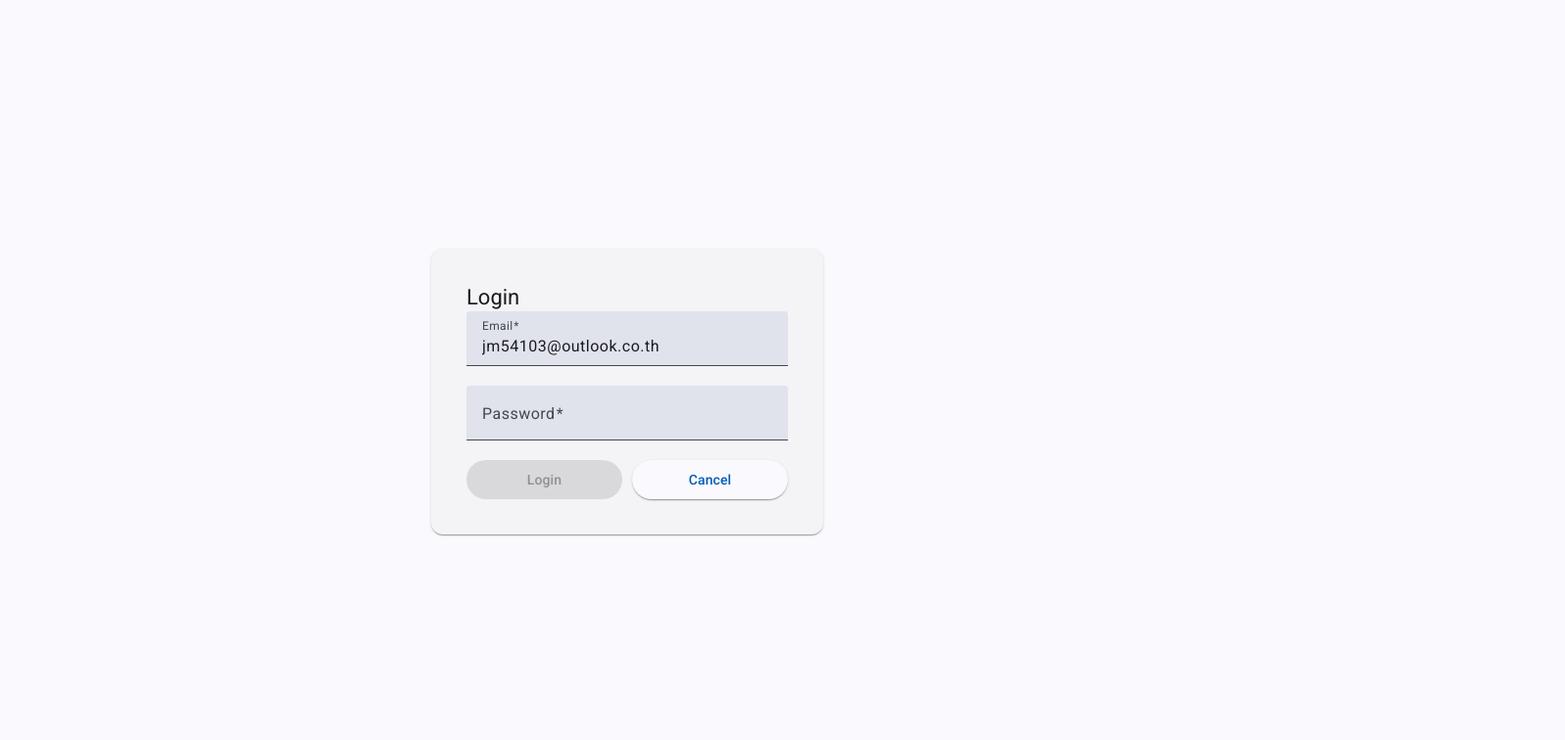
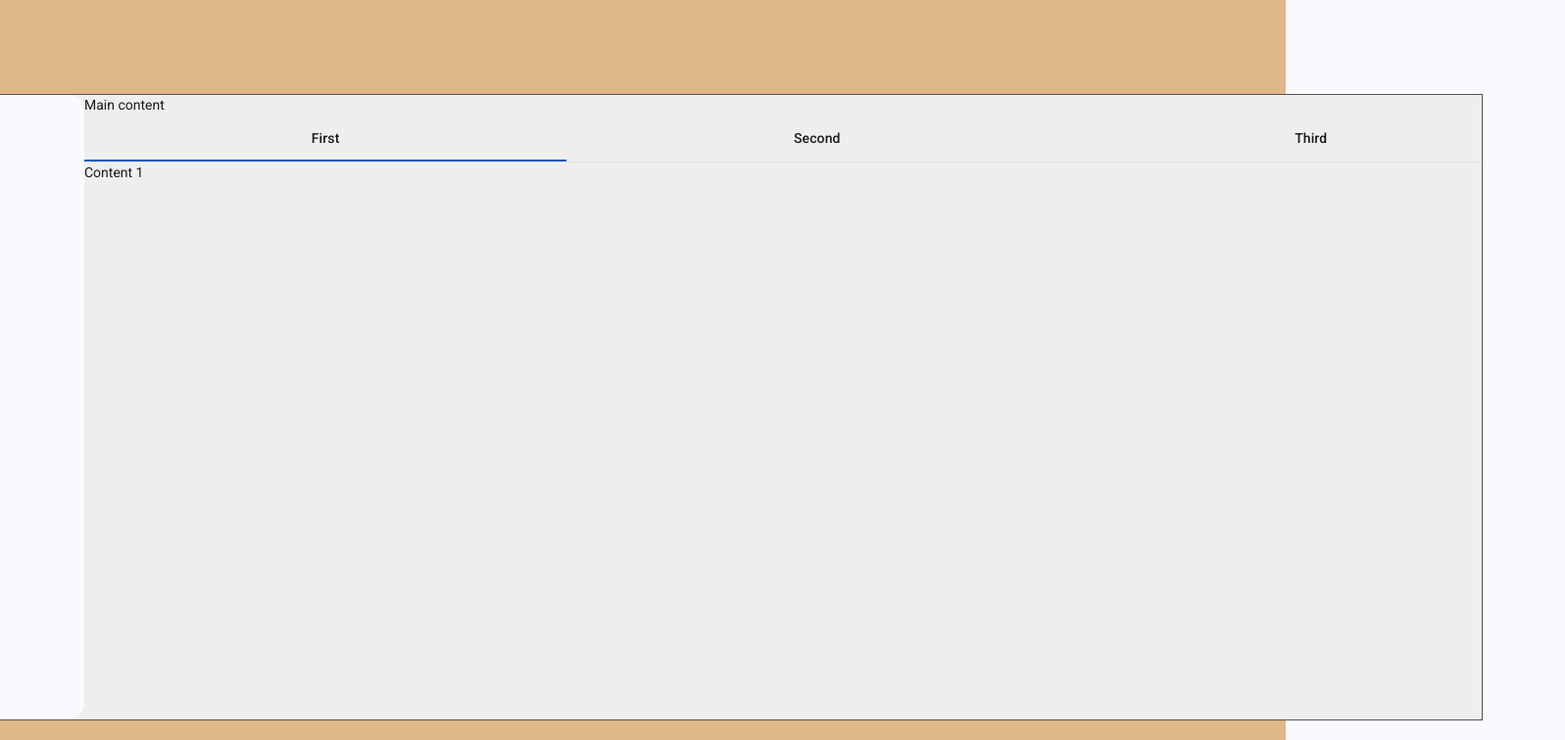
Before and after one commit to jm54103-outlook/mean-treadex-ui, an Angular app: page / in a window 1280 px wide. Shown: the top 756 px of the page at 98% size, 1597 px wide, since content can reach past the window. Built offline with nearby package versions, Linux system fonts and the light colour scheme.

Commit message:
home.html

```diff
--- a/angular.json
+++ b/angular.json
@@ -95,5 +95,8 @@
         }
       }
     }
+  },
+  "cli": {
+    "analytics": false
   }
 }
--- a/src/app/app.html
+++ b/src/app/app.html
@@ -7,6 +7,7 @@
 <!-- * * * * * * * to get started with your project! * * * * * * * -->
 <!-- * * * * * * * * * * * * * * * * * * * * * * * * * * * * * * * -->
 
+<!--
 <style>
   :host {
     --bright-blue: oklch(51.01% 0.274 263.83);
@@ -63,7 +64,7 @@
 
   main {
     width: 100%;
-    min-height: 100%;
+    min-height: 800px;
     display: flex;
     justify-content: center;
     align-items: center;
@@ -80,7 +81,7 @@
     display: flex;
     justify-content: space-around;
     width: 100%;
-    max-width: 700px;
+    max-width: 1800px;
     margin-bottom: 3rem;
   }
 
@@ -167,7 +168,7 @@
     fill: var(--gray-900);
   }
 
-  @media screen and (max-width: 650px) {
+  @media screen and (max-width: 1600px) {
     .content {
       flex-direction: column;
       width: max-content;
@@ -181,7 +182,21 @@
     }
   }
 </style>
+-->
 
+<style>
+  main {
+    width: 100%;
+    background-color:burlywood;
+    min-height: 800px;
+    display: flex;
+    justify-content: center;
+    align-items: center;
+    padding: 1rem;
+    box-sizing: inherit;
+    position: relative;
+  }
+</style>
 <main class="main">
   <router-outlet></router-outlet>
 </main>
--- a/src/app/app.routes.ts
+++ b/src/app/app.routes.ts
@@ -4,8 +4,8 @@ import { HomeComponent } from './pages/home/home';
 import { LoginComponent } from './pages/login/login';
 
 export const routes: Routes = [
-    { path: 'home', component: HomeComponent },
-    { path: '', component: LoginComponent },
+    { path: '', component: HomeComponent },
+    { path: 'login', component: LoginComponent },
 
 ];
 
--- a/src/app/pages/home/home.css
+++ b/src/app/pages/home/home.css
@@ -0,0 +1,9 @@
+.drawer-container {
+    width: 95%;
+    min-height: 640px;
+    margin: 10px;
+    border: 1px solid #555;
+    /* The background property is added to clearly distinguish the borders between drawer and main
+       content */
+    background: #eee;
+  }
--- a/src/app/pages/home/home.html
+++ b/src/app/pages/home/home.html
@@ -1,5 +1,32 @@
-<p>home works!</p>
+<mat-drawer-container class="drawer-container">
+  <mat-drawer mode="side" opened="true">Drawer content
+    <mat-tree #tree [dataSource]="dataSource" [childrenAccessor]="childrenAccessor">
+      <!-- This is the tree node template for leaf nodes -->
+      <mat-tree-node *matTreeNodeDef="let node" matTreeNodePadding>
+        <!-- use a disabled button to provide padding for tree leaf -->
+        <mat-icon>person</mat-icon>
+        &nbsp;
+        {{node.name}}
+      </mat-tree-node>
+      <!-- This is the tree node template for expandable nodes -->
+      <mat-tree-node *matTreeNodeDef="let node;when: hasChild" matTreeNodePadding matTreeNodeToggle
+                    [cdkTreeNodeTypeaheadLabel]="node.name">
+        <button matIconButton matTreeNodeToggle
+                [attr.aria-label]="'Toggle ' + node.name">
+          <mat-icon class="mat-icon-rtl-mirror">
+            {{tree.isExpanded(node) ? 'expand_more' : 'chevron_right'}}
+          </mat-icon>
+        </button>
+        {{node.name}}
+      </mat-tree-node>
+    </mat-tree>
 
-<button mat-button>Click Me</button>
-
-{{message}}
+  </mat-drawer>
+  <mat-drawer-content style="width:1500px">Main content
+    <mat-tab-group>
+      <mat-tab label="First"> Content 1 </mat-tab>
+      <mat-tab label="Second"> Content 2 </mat-tab>
+      <mat-tab label="Third"> Content 3 </mat-tab>
+    </mat-tab-group>
+  </mat-drawer-content>
+</mat-drawer-container>
--- a/src/app/pages/home/home.ts
+++ b/src/app/pages/home/home.ts
@@ -1,14 +1,63 @@
-import { Component} from '@angular/core';
-import { MatButtonModule } from '@angular/material/button';
+import {ChangeDetectionStrategy, Component} from '@angular/core';
+import {MatSidenavModule} from '@angular/material/sidenav';
+import {MatTabsModule} from '@angular/material/tabs';
+import {MatProgressBarModule} from '@angular/material/progress-bar';
+import {MatIconModule} from '@angular/material/icon';
+import {MatButtonModule} from '@angular/material/button';
+import {MatTreeModule} from '@angular/material/tree';
+
+/**
+ * Food data with nested structure.
+ * Each node has a name and an optional list of children.
+ */
+interface TreeNode {
+  name: string;
+  children?: TreeNode[];
+}
+
+const EXAMPLE_DATA: TreeNode[] = [
+  {
+    name: 'Traders',
+    children: [{name: 'Apple'}, {name: 'Banana'}, {name: 'Fruit loops'}],
+  },
+  {
+    name: 'Products',
+    children: [
+      {
+        name: 'Green',
+        children: [{name: 'Broccoli'}, {name: 'Brussels sprouts'}],
+      },
+      {
+        name: 'Orange',
+        children: [{name: 'Pumpkins'}, {name: 'Carrots'}],
+      },
+    ],
+  },
+];
 
 @Component({
   selector: 'app-home',
-  imports: [MatButtonModule,],
+  imports: [MatSidenavModule,
+            MatTabsModule,
+            MatProgressBarModule,
+            MatIconModule,
+            MatButtonModule,
+            MatTreeModule,
+          ],
+  changeDetection: ChangeDetectionStrategy.OnPush,
   templateUrl: './home.html',
   styleUrl: './home.css',
 })
 
+
 export class HomeComponent  {
+
+  dataSource = EXAMPLE_DATA;
+
+  childrenAccessor = (node: TreeNode) => node.children ?? [];
+
+  hasChild = (_: number, node: TreeNode) => !!node.children && node.children.length > 0;
+
   message = "Hello World !!!";
 
 }
```
Also changed, not shown: 2 other files (tests, documents, lock files or other folders).
